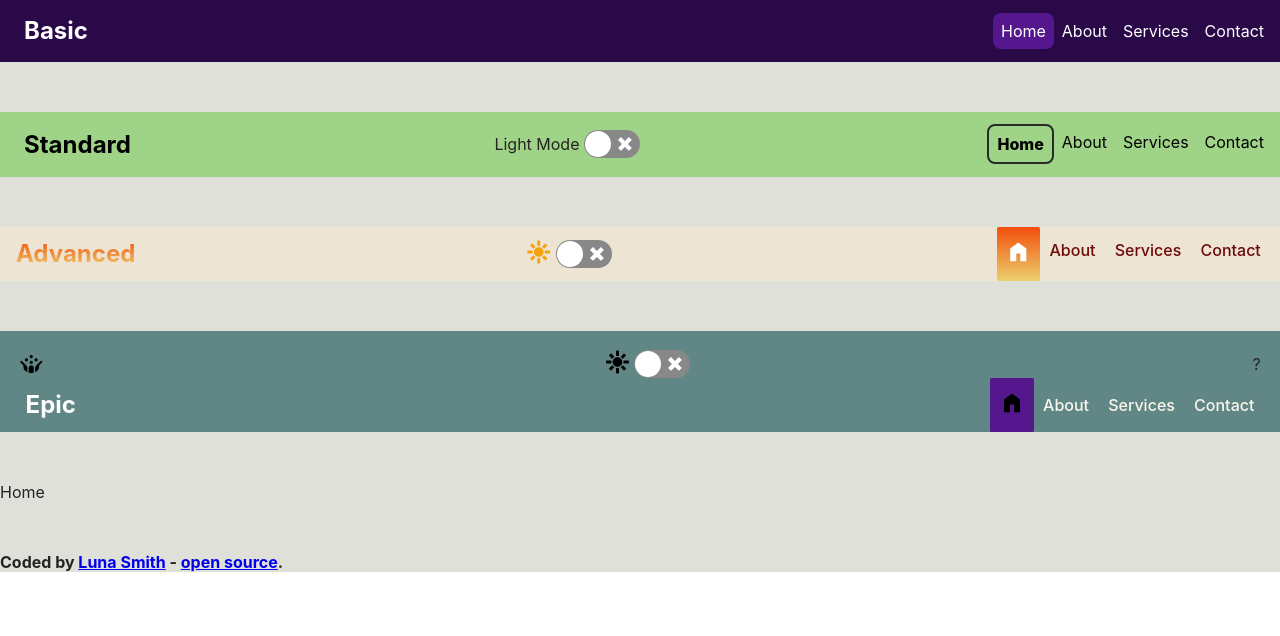
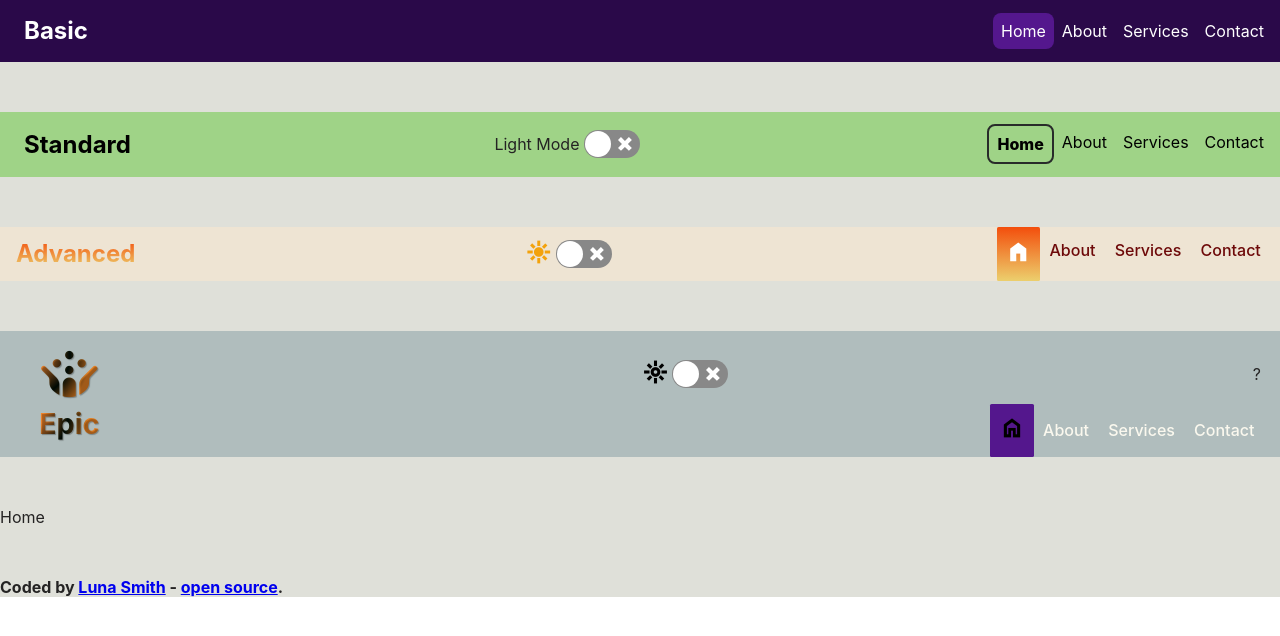
Before and after one commit to Lu-Smith/react_headers, a React (Create React App) app: page / in a window 1280 px wide. Shown: the top 636 px of the page. Built offline with nearby package versions, Linux system fonts and the light colour scheme.

Commit message:
Updated logo styling

```diff
--- a/src/components/HeaderFour.tsx
+++ b/src/components/HeaderFour.tsx
@@ -14,7 +14,7 @@ const HeaderFour = ({toggleTheme, theme}: ThemeProps) => {
  return (
     <nav className='HeaderFour'>
       <div className='TopHeader'>
-      <span className="material-symbols-outlined">
+      <span className="material-symbols-outlined logo">
         crowdsource
       </span>
       <div className='switch'>
--- a/src/components/styles/HeaderFour.css
+++ b/src/components/styles/HeaderFour.css
@@ -15,18 +15,51 @@
     flex-direction: column;
     position: sticky;
     top: 0;
-    padding-top: 1.2rem;
+    padding-top: 0.8rem;
 }
 
 .HeaderFour .MainHeader, .HeaderFour .TopHeader {
     display: flex;
     align-items: center;
-
     width: 100vw;
 }
 
 .HeaderFour .MainHeader {
     justify-content: space-between;
+    padding-left: 19.2px;
+}
+
+.HeaderFour .TopHeader {
+    justify-content: space-between;
+}
+
+#light .HeaderFour {
+    background-color: rgb(176, 189, 189);
+}
+
+.HeaderFour .TopHeader .logo {
+    width: 100px;
+    display: flex;
+    align-items: center;
+    justify-content: center;
+    color: transparent;
+    background-image: radial-gradient(circle at 10% 20%, rgb(245, 135, 44) 15%, rgb(0, 14, 6) 40.2%, rgb(231, 130, 35) 60.3%);
+    -webkit-background-clip: text;
+    font-size: 60px;
+    text-shadow: 1px 1px 1px rgba(0 ,0 ,0 , 0.3);
+}
+
+.HeaderFour .title a {
+    font-size: 1.8rem;
+    font-weight: bold;
+    text-decoration: none;
+    color: white;
+    padding: 0rem 0.6rem 0.8rem;
+    width: 100px;
+    display: flex;
+    align-items: center;
+    justify-content: center;
+    text-shadow: 1px 1px 1px rgba(0 ,0 ,0 , 0.3);
 }
 
 .HeaderFour .TopHeader {
@@ -34,22 +67,10 @@
     justify-content: space-between;
 }
 
-#light .HeaderFour {
-    background-color: rgb(97, 134, 134);
-}
-
-.HeaderFour .title a {
-    font-size: 1.5rem;
-    margin: 1rem;
-    font-weight: bold;
-    text-decoration: none;
-    color: white;
-    padding: 0.8rem 0.6rem;
-    width: 100px;
-}
-
 #light .HeaderFour .title a {
-    color: white;
+    color: transparent;
+    background-image: radial-gradient(circle at 10% 20%, rgb(245, 135, 44) 15%, rgb(0, 14, 6) 40.2%, rgb(231, 130, 35) 60.3%);
+    -webkit-background-clip: text;
 }
 
 .HeaderFour ul {
@@ -120,9 +141,9 @@
 .HeaderFour  .material-symbols-outlined {
     color: black;
     font-variation-settings:
-    'FILL' 10,
+    'FILL' 0,
     'wght' 800,
-    'GRAD' 0,
+    'GRAD' 100,
     'opsz' 4
 }
 
```
